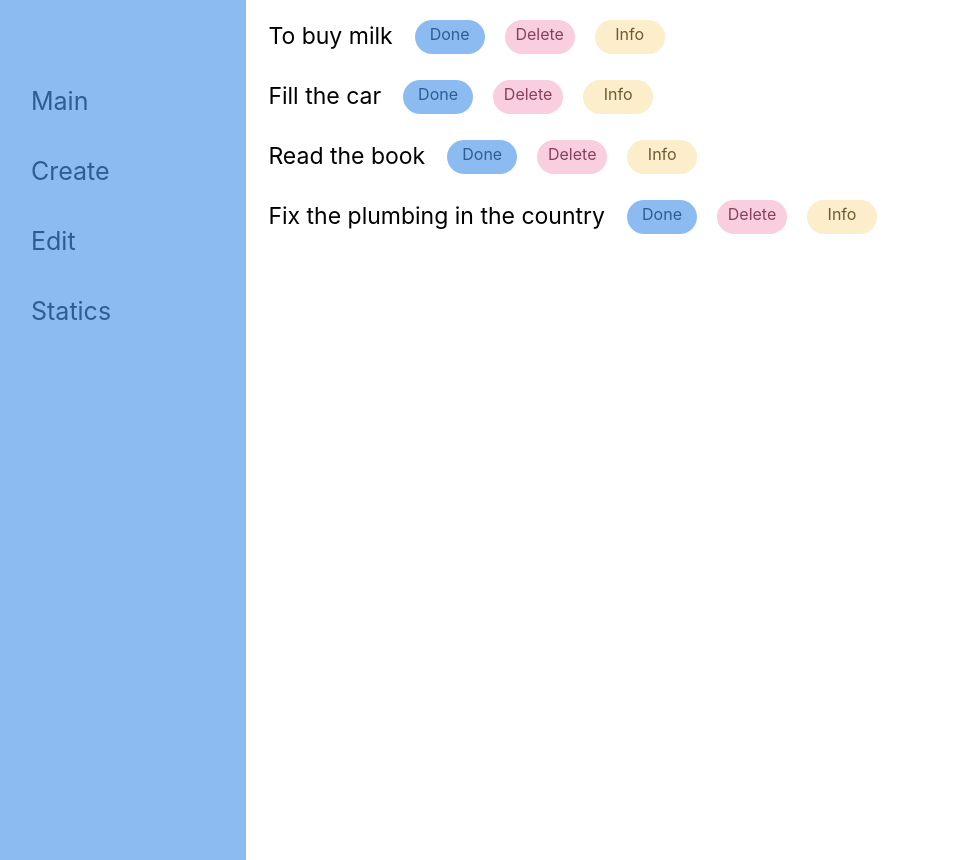
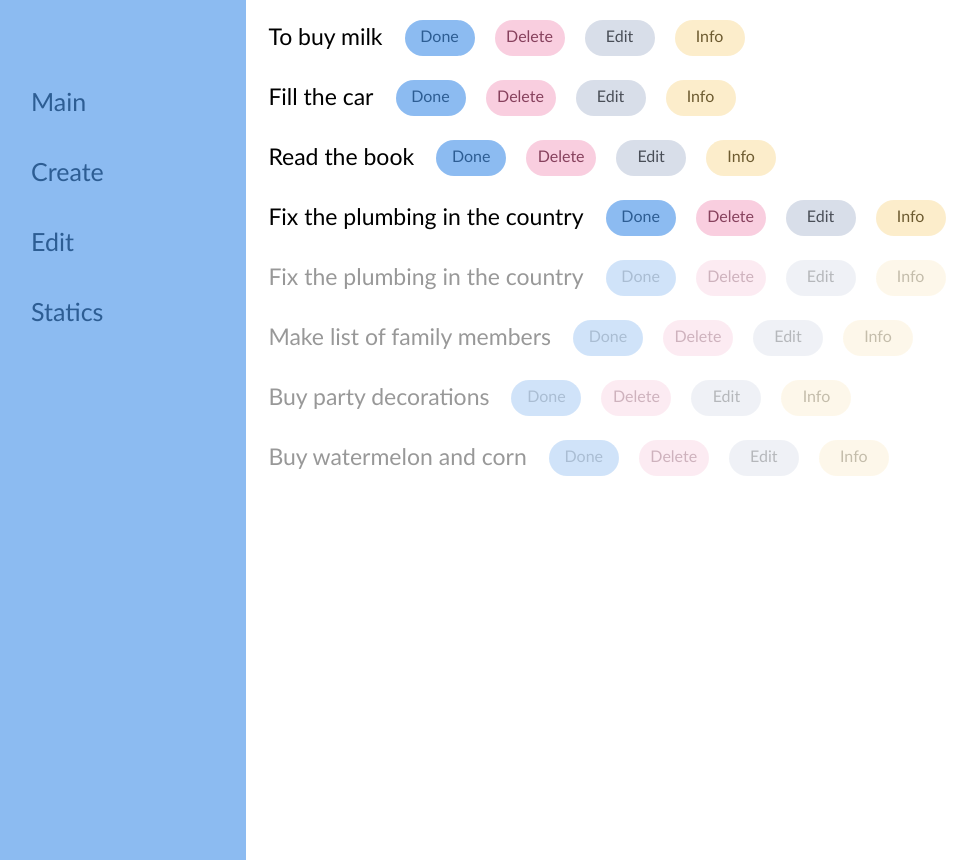
Before and after one commit to YanaKholod/TodoList, a React (Create React App) app: page / in a window 1280 px wide. Shown: the whole page, without its empty margins (49-1026 px from the left). Built offline with nearby package versions, Linux system fonts and the light colour scheme; the HTML template or start-up script is replaced by a standard one.

Commit message:
upgrade font-family,input,textarea,btns on HomePage, styles

```diff
--- a/src/components/Styleall.module.css
+++ b/src/components/Styleall.module.css
@@ -2,6 +2,7 @@
    height: 100vh;
    padding: 30px 40px;
    background-color: rgba(140, 187, 241);
+   font-family: "Gill Sans", sans-serif;
 }
 .menu{
    list-style-type: none;
@@ -14,58 +15,72 @@
    color: rgb(45, 93, 147);
    font-size: 25px;
 }
-.wrapper{
+.wrapper {
    display: flex;
    flex-direction: row;
-   height:max-content;
    text-align: center;
    margin: 10px;
    height: 50px;
+   font-family: "Gill Sans", sans-serif;
 }
 .title{
    margin: 12px;
    font-size: 23px;
    cursor: default;
 }
-.buttonsWrapper{
+.buttonsWrapper {
    display: flex;
    flex-direction: row;
 }
-.doneBtn{
+.doneBtn {
    background-color: rgb(140,187,241);
    color: rgb(45, 93, 147);
    border-radius: 20px;
    text-align: center;
    width: 70px;
    margin: 10px;
-   padding-top: 4px;
+   padding-top: 6px;
    height: 30px;
    cursor: pointer;
 }
-.deleteBtn{
+.deleteBtn {
    background-color: rgb(249,206,223);
    color: rgb(135, 65, 93);
    border-radius: 20px;
    text-align: center;
    width: 70px;
-   padding-top: 4px;
+   padding-top: 6px;
    margin: 10px;
    height: 30px;
    cursor: pointer;
 }
-.infoBtn{
+.deleteBtn:disabled {
+   cursor: not-allowed;
+}
+.infoBtn {
    background-color: rgb(252,237,203);
    color: rgb(109, 91, 48);
    border-radius: 20px;
    text-align: center;
    width: 70px;
-   padding-top: 4px;
+   padding-top: 6px;
    margin: 10px;
    height: 30px;
    position:relative;
    cursor: pointer;
 }
-.description{
+.editBtn{
+   background-color: rgb(216,222,233);
+   color: rgb(73, 78, 87);
+   border-radius: 20px;
+   text-align: center;
+   width: 70px;
+   padding-top: 6px;
+   margin: 10px;
+   height: 30px;
+   cursor: pointer;
+}
+.description {
    padding: 7px;
    border: 5px;
    background-color: rgba(253, 253, 255, 0.29);
@@ -75,7 +90,7 @@
    margin: 10px;
    height: max-content;
 }
-.infoBtn:hover .description{
+.infoBtn:hover .description {
    display:block;
    position:absolute;
    border-radius: 10px;
@@ -83,3 +98,9 @@
    top:0%;
    z-index: 5;
 }
+.notActive {
+   opacity: 0.4;
+}
+.btnNotAllowed {
+   cursor: not-allowed;
+}
--- a/src/components/todoItemComponent.jsx
+++ b/src/components/todoItemComponent.jsx
@@ -8,16 +8,32 @@ const TodoItemComponent = ({ todoItem }) => {
   const handleDelete = () => {
     console.log("handleDelete", todoItem.id);
   };
-
+  const handleEdit = () => {
+    console.log("handleEdit", todoItem.id);
+  };
   return (
-    <div className={styles.wrapper}>
+    <div
+      className={`${styles.wrapper} ${
+        todoItem.isCompleted ? styles.notActive : ""
+      }`}
+    >
       <div className={styles.title}>{todoItem.title}</div>
       <div className={styles.buttonsWrapper}>
-        <div className={styles.doneBtn} onClick={handleDone}>
+        <div
+          className={`${styles.doneBtn} ${
+            todoItem.isCompleted ? styles.btnNotAllowed : ""
+          }`}
+          onClick={() => {
+            !todoItem.isCompleted && handleDone();
+          }}
+        >
           Done
         </div>
         <div className={styles.deleteBtn} onClick={handleDelete}>
           Delete
+        </div>
+        <div className={styles.editBtn} onClick={handleEdit}>
+          Edit
         </div>
         <div className={styles.infoBtn}>
           Info
--- a/src/mockData.js
+++ b/src/mockData.js
@@ -1,4 +1,6 @@
-export const todoBaseData = [
+import { pastDate } from "./utils/helpers";
+
+export let todoBaseData = [
   {
     id: 0,
     title: "To buy milk",
@@ -7,9 +9,11 @@ export const todoBaseData = [
      magna aliqua. Ut enim ad minim veniam, quis nostrud exercitation
      ullamco laboris nisi ut aliquip ex ea commodo consequat. Duis aute
       irure dolor in reprehenderit in voluptate velit esse cillum dolore eu`,
-    isCompleted: true,
-    createdAt: new Date(),
-    completedAt: new Date(),
+    isCompleted: false,
+    createdAt: pastDate(),
+    completedAt: null,
+    isDeleted: false,
+    deletedAt: null,
   },
   {
     id: 1,
@@ -19,9 +23,11 @@ export const todoBaseData = [
      magna aliqua. Ut enim ad minim veniam, quis nostrud exercitation
      ullamco laboris nisi ut aliquip ex ea commodo consequat. Duis aute
       irure dolor in reprehenderit in voluptate velit esse cillum dolore eu`,
-    isCompleted: true,
-    createdAt: new Date(),
+    isCompleted: false,
+    createdAt: pastDate(),
     completedAt: new Date(),
+    isDeleted: false,
+    deletedAt: null,
   },
   {
     id: 2,
@@ -29,17 +35,65 @@ export const todoBaseData = [
     description: `Lorem ipsum dolor sit amet, consectetur
      ullamco laboris nisi ut aliquip ex ea commodo consequat. Duis aute
       irure dolor in reprehenderit in voluptate velit esse cillum dolore eu`,
-    isCompleted: true,
-    createdAt: new Date(),
+    isCompleted: false,
+    createdAt: pastDate(),
     completedAt: new Date(),
+    isDeleted: false,
+    deletedAt: null,
   },
   {
     id: 3,
     title: "Fix the plumbing in the country",
     description: `Lorem ipsum dolor sit amet, consectetur irure dolor in reprehenderit in
      voluptate velit esse cillum dolore eu`,
+    isCompleted: false,
+    createdAt: pastDate(),
+    completedAt: new Date(),
+    isDeleted: false,
+    deletedAt: null,
+  },
+  {
+    id: 4,
+    title: "Fix the plumbing in the country",
+    description: `Lorem ipsum dolor sit amet, consectetur irure dolor in reprehenderit in
+     voluptate velit esse cillum dolore eu`,
     isCompleted: true,
-    createdAt: new Date(),
-    completedAt: new Date(),
+    createdAt: pastDate(),
+    completedAt: pastDate(),
+    isDeleted: false,
+    deletedAt: null,
+  },
+  {
+    id: 5,
+    title: "Make list of family members",
+    description: `Lorem ipsum dolor sit amet, consectetur irure dolor in reprehenderit in
+     voluptate velit esse cillum dolore eu`,
+    isCompleted: true,
+    createdAt: pastDate(),
+    completedAt: pastDate(),
+    isDeleted: false,
+    deletedAt: null,
+  },
+  {
+    id: 6,
+    title: "Buy party decorations",
+    description: `Lorem ipsum dolor sit amet, consectetur irure dolor in reprehenderit in
+     voluptate velit esse cillum dolore eu`,
+    isCompleted: true,
+    createdAt: pastDate(),
+    completedAt: pastDate(),
+    isDeleted: true,
+    deletedAt: pastDate(),
+  },
+  {
+    id: 7,
+    title: "Buy watermelon and corn",
+    description: `Lorem ipsum dolor sit amet, consectetur irure dolor in reprehenderit in
+     voluptate velit esse cillum dolore eu`,
+    isCompleted: true,
+    createdAt: pastDate(),
+    completedAt: pastDate(),
+    isDeleted: true,
+    deletedAt: pastDate(),
   },
 ];
--- a/src/pages/CreateTodo.jsx
+++ b/src/pages/CreateTodo.jsx
@@ -1,5 +1,6 @@
 import React from "react";
 import { useForm } from "react-hook-form";
+import { todoBaseData } from "../mockData";
 import styles from "./pagesstyles.module.css";
 
 const CreateTodo = () => {
@@ -14,9 +15,22 @@ const CreateTodo = () => {
   const onSubmit = (data) => {
     console.log(data);
     reset();
+    const addFormData = () => {
+      todoBaseData.push({
+        id: Math.random(),
+        title: data.title,
+        description: data.description,
+        isCompleted: data.isCompleted,
+        createdAt: new Date(),
+        completedAt: null,
+        isDeleted: false,
+        deletedAt: null,
+      });
+    };
+    addFormData(data);
   };
   return (
-    <div className={styles.wrapChbox}>
+    <div className={styles.wrapperForm}>
       <h1>Type in your task</h1>
       <form onSubmit={handleSubmit(onSubmit)}>
         <label>
@@ -26,9 +40,10 @@ const CreateTodo = () => {
               required: "Required field!",
               minLength: {
                 value: 5,
-                message: "Enter the title",
+                message: "Must be more than 5 symbols",
               },
             })}
+            style={{ border: errors.title ? "2px solid red" : "" }}
             className={styles.inputText}
           ></input>
         </label>
@@ -42,34 +57,45 @@ const CreateTodo = () => {
               required: "Required field!",
               minLength: {
                 value: 10,
-                message: "Enter the description",
+                message: "Must be more than 10 symbols",
               },
             })}
+            style={{ border: errors.description ? "2px solid red" : "" }}
             className={styles.inputTextDescr}
           ></textarea>
         </label>
         <div className={styles.error}>
           {errors?.description && <p>{errors?.description?.message}</p>}
         </div>
-        <label>
-          In progress
+        <div className={styles.radioBtns}>
+          <label>In progress</label>
           <input
             value="false"
             type="radio"
             {...register("isCompleted", { required: true })}
           ></input>
-        </label>
-        <label>
-          Done
+          <label>Done</label>
           <input
             value="true"
             type="radio"
             {...register("isCompleted", { required: true })}
           ></input>
-        </label>
-        <button className={styles.submBut} type="submit" disabled={!isValid}>
-          Add
-        </button>
+        </div>
+        <div className={styles.wrapperBtn}>
+          <button
+            className={[styles.defaultBtn, styles.cancelBtn].join(" ")}
+            type="reset"
+          >
+            Cancel
+          </button>
+          <button
+            className={[styles.defaultBtn, styles.submBtn].join(" ")}
+            type="submit"
+            disabled={!isValid}
+          >
+            Add
+          </button>
+        </div>
       </form>
     </div>
   );
--- a/src/pages/pagesstyles.module.css
+++ b/src/pages/pagesstyles.module.css
@@ -1,34 +1,68 @@
 
-.wrapChbox{
-   margin-left: 100px;
+.wrapperForm{
+   margin-left: 10%;
+   width: 50%;
+   font-family: "Gill Sans", sans-serif;
 }
-.wrapChbox >h1{
+.wrapperForm >h1{
    color: rgb(45, 93, 147);
 }
-.submBut{
-   background-color: rgba(140, 187, 241, 0.612);
+.wrapperBtn {
+   display: flex;
+   flex-direction: row;
+   justify-content: flex-end;
+   margin-top: 12px;
+}
+.defaultBtn {
    color: rgb(45, 93, 147);
-   width: 200px;
-   padding: 8px;
+   padding: 7px 25px;
    border-radius: 20px;
    border-color:  rgb(45, 93, 147);
+   font-family: "Gill Sans", sans-serif;
 }
-
+.submBtn{
+   background-color: rgba(140, 187, 241, 0.612);
+   margin-left: 10px;
+}
+.cancelBtn {
+   background-color: rgba(140, 187, 241, 0.218);
+}
 .inputText{
    background-color: rgb(253,253,255);
    border-color: rgb(140,187,241);
-   width: 400px;
-   border-radius: 20px;
+   box-sizing: border-box;
+   border-radius: 8px;
+   width: 100%;
    height: 30px;
+   padding: 6px 10px;
+   font-family: "Gill Sans", sans-serif;
 }
 .inputTextDescr{
    background-color: rgb(253,253,255);
+   box-sizing: border-box;
    border-color: rgb(140,187,241);
-   width: 400px;
+   width: 100%;
    height: 100px;
-   border-radius: 10px;
+   border-radius: 8px;
+   padding: 6px 10px;
+   font-family: "Gill Sans", sans-serif;
+}
+.radioBtns {
+   display: flex;
+   flex-direction: row;
+   justify-content: flex-start;
+}
+.radioBtns >label {
+   margin-left: 6px;
 }
 .error{
-   height: 20px;
-   color: rgb(233, 105, 157);
+   height: 10px;
+   color: rgb(232, 78, 86);
+   font-size: 10px;
 }
+.error >p {
+   margin: 5px;
+}
+.submBtn:disabled{
+   opacity: 0.2;
+}
--- /dev/null
+++ b/src/utils/helpers.jsx
@@ -0,0 +1,7 @@
+export const pastDate = () => {
+  const date = new Date();
+  const randomNumber = Math.floor(Math.random() * (365 - 1));
+  const currentDate = date.setDate(date.getDate() - randomNumber);
+
+  return new Date(currentDate);
+};
```
